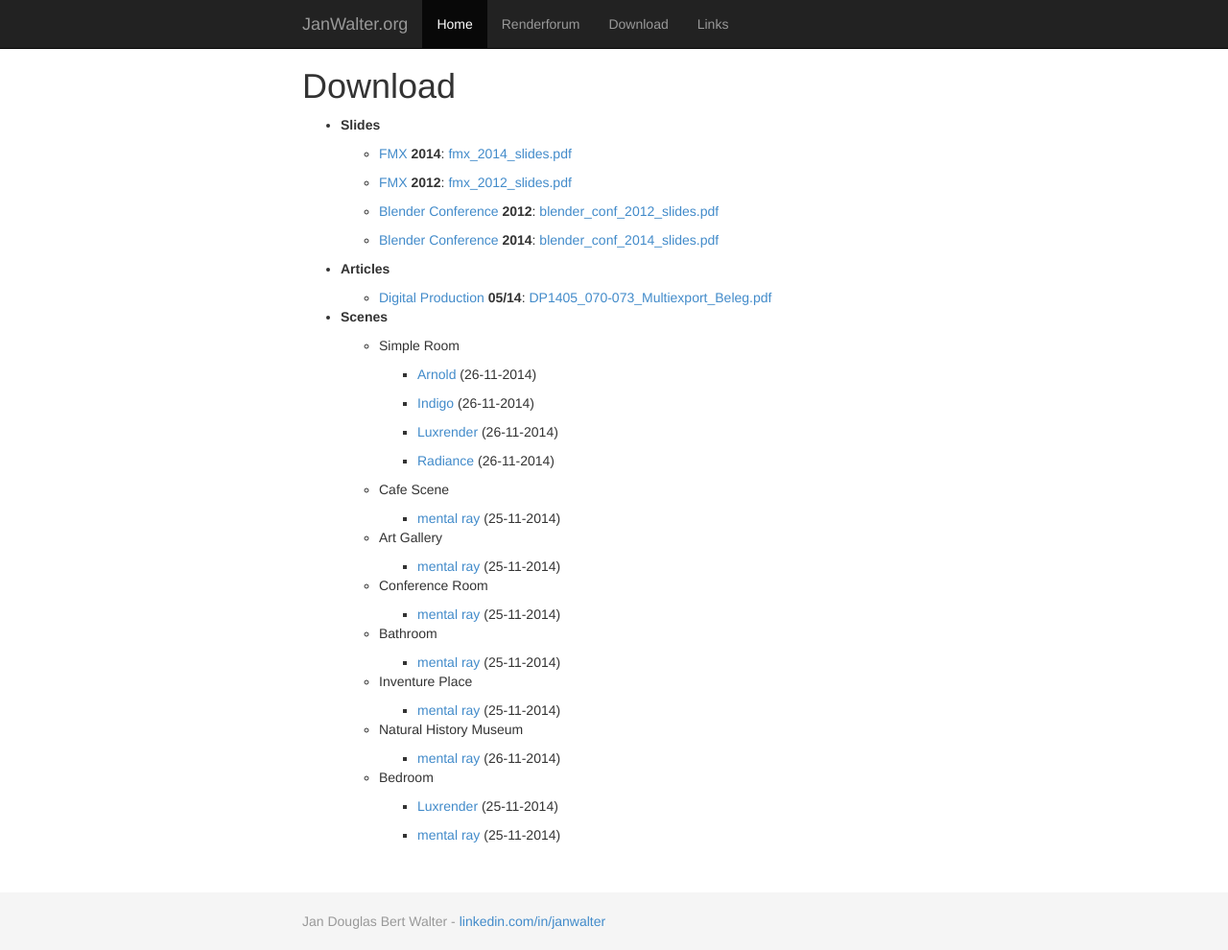
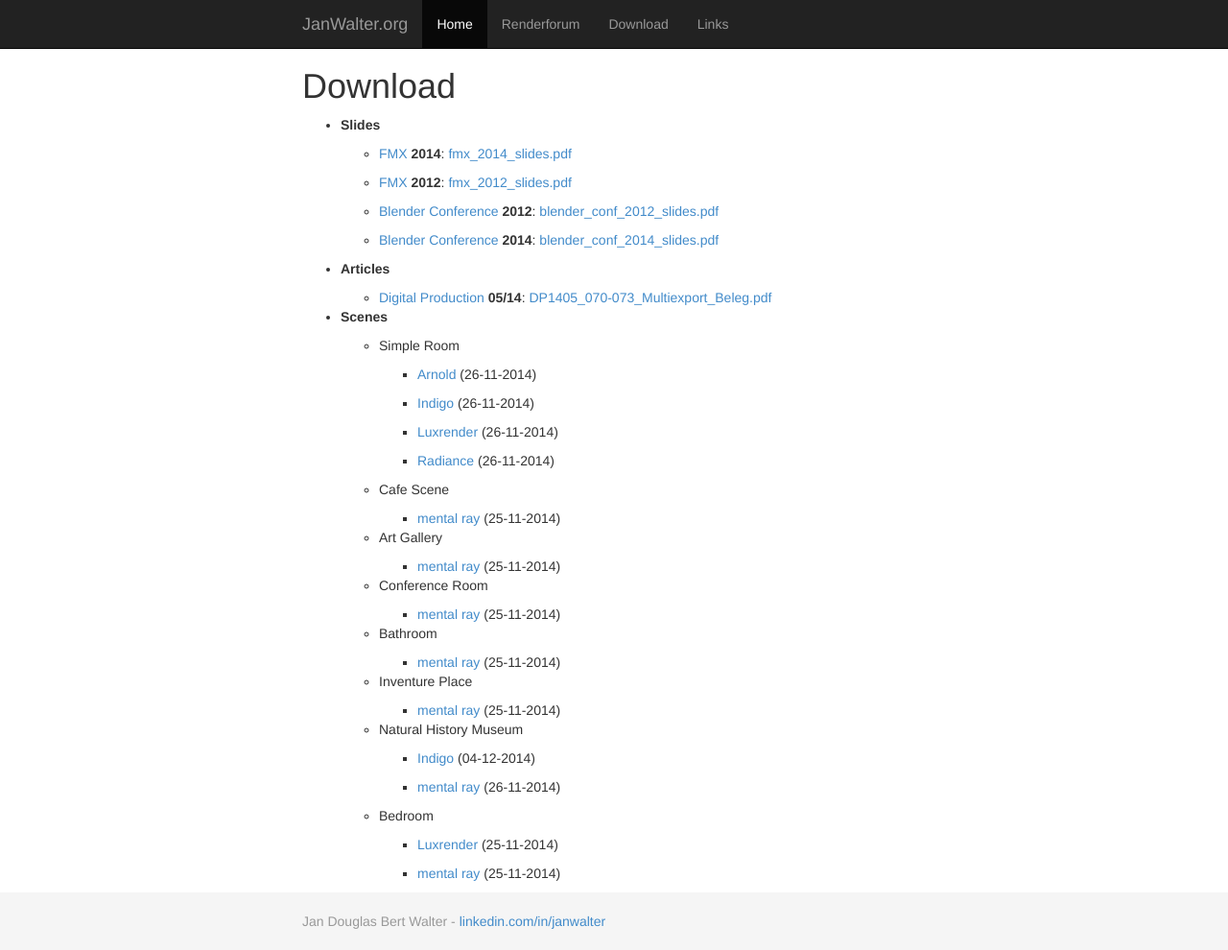
Before and after one commit to wahn/jan_walter_org, a Jekyll site: the page built from download/index.md, in a window 1280 px wide and 990 px high. Shown: the whole window at 96% size. Built offline with Jekyll 4.4.1, drawn with Linux system fonts in a browser that asks for light colours; Markdown is read by kramdown in place of the engine named in the settings.

Commit message:
New link to download the Natural History Museum in Indigo scene format.

```diff
--- a/download/index.md
+++ b/download/index.md
@@ -57,6 +57,8 @@
 
     - Natural History Museum
 
+        + [Indigo](https://www.janwalter.org/Download/Scenes/natural_history_museum_igs.tar.gz) (04-12-2014)
+
         + [mental ray](https://www.janwalter.org/Download/Scenes/natural_history_museum_mi.tar.gz) (26-11-2014)
 
     - Bedroom
```
